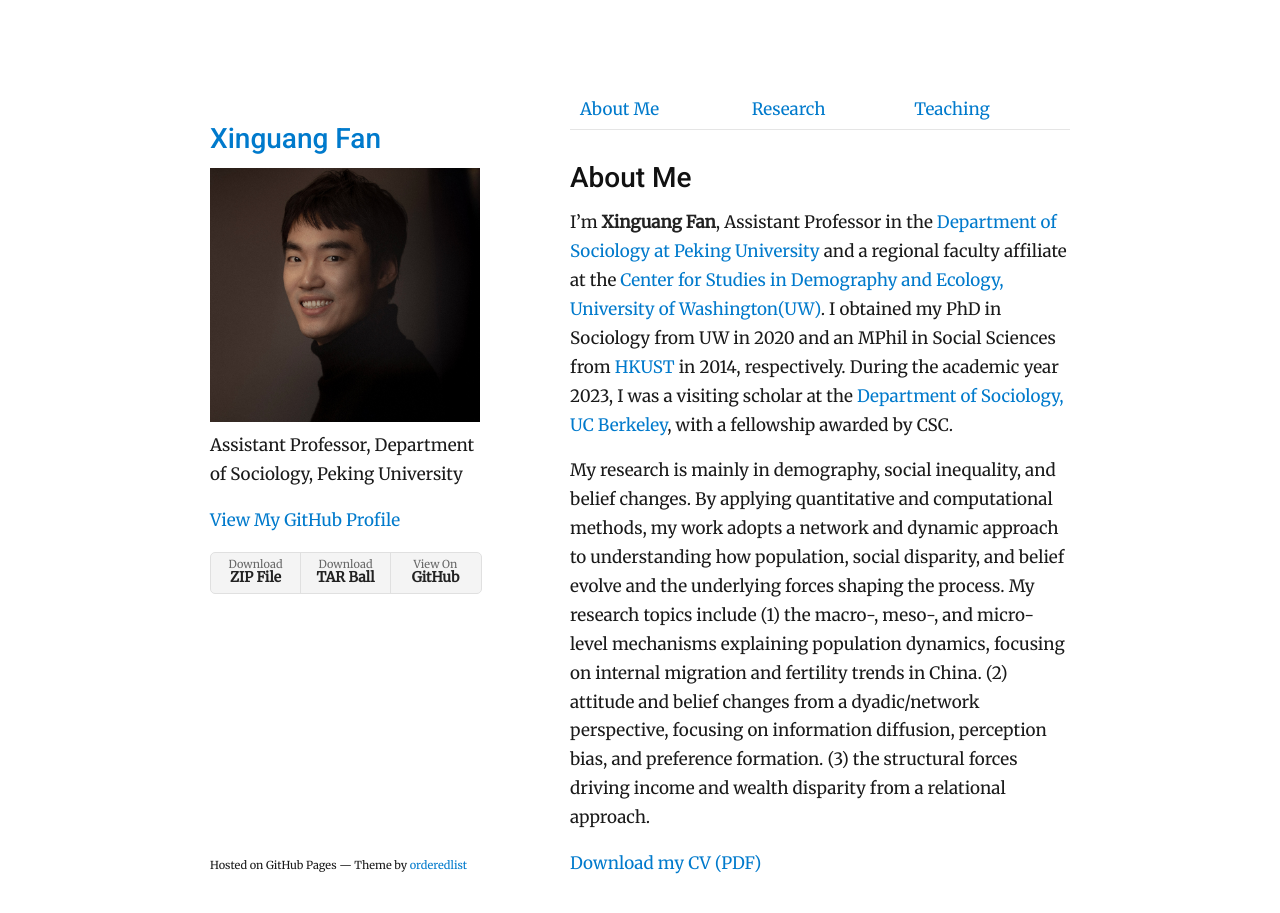
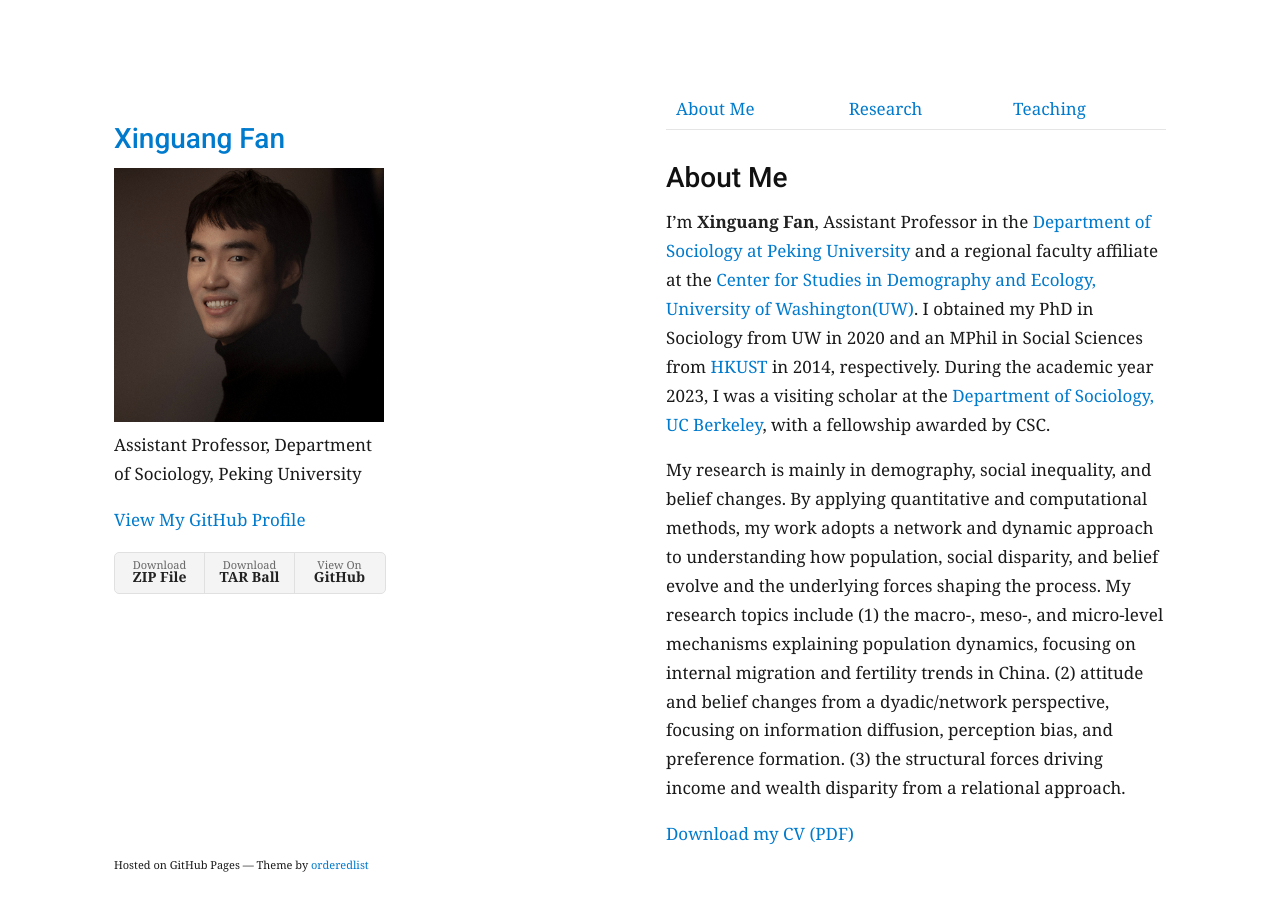
Before and after one commit to xinguang-fan/xinguang-fan.github.io, a Jekyll site: the page built from index.md, in a window 1280 px wide and 945 px high. Shown: the top 913 px of the window. Built offline with Jekyll 4.4.1, drawn with Linux system fonts in a browser that asks for light colours.

Commit message:
Update style.scss

```diff
--- a/assets/css/style.scss
+++ b/assets/css/style.scss
@@ -2,15 +2,17 @@
 ---
 
 @import "jekyll-theme-minimal";
-.wrapper {
-  max-width: 960px;
+.wrapper, .page-content, .site-content {
+  max-width: 1100px;
+  width: 100%;
   margin: 0 auto;
   padding: 2rem 1.5rem;
+  box-sizing: border-box;
 }
 
 /* Global text styling */
 body {
-  font-family: 'Merriweather', Georgia, serif;
+  font-family: 'Georgia', Georgia, serif;
   font-size: 17px;
   line-height: 1.7;
   color: #1a1a1a;
```
